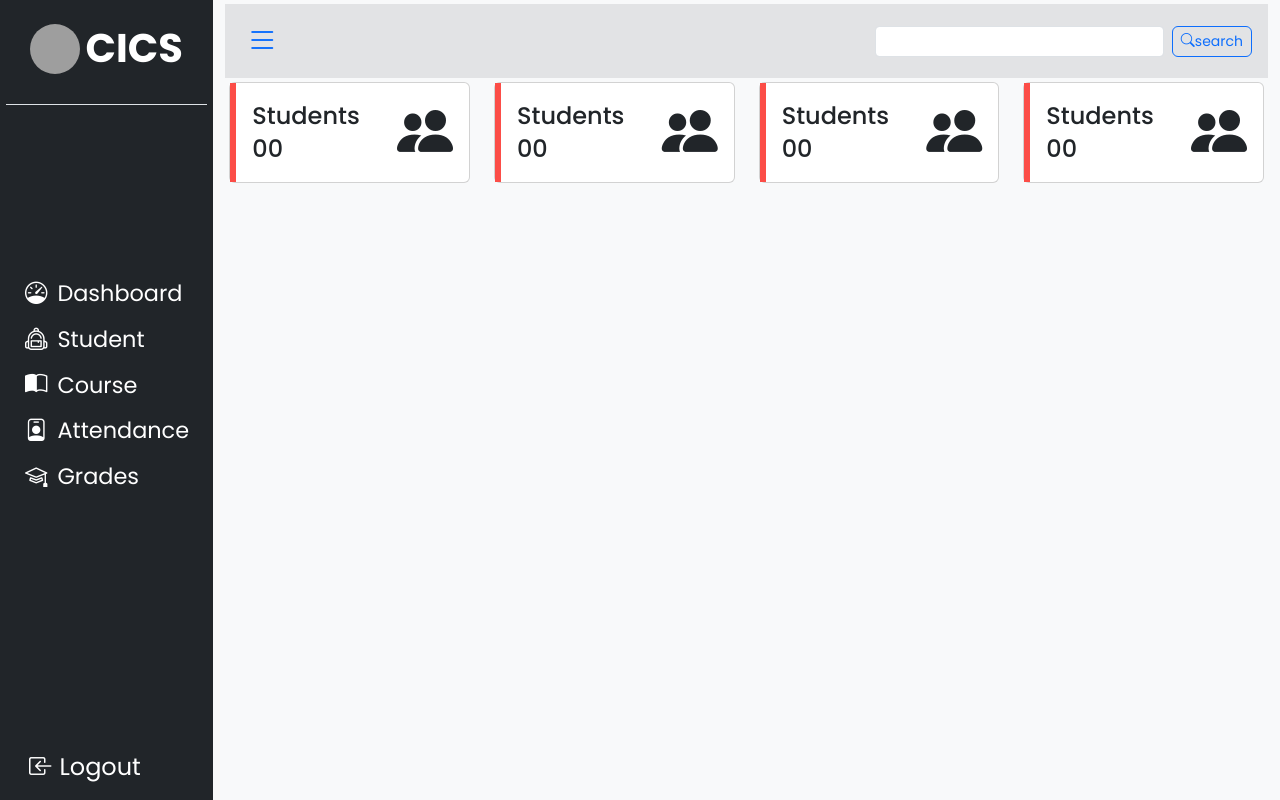
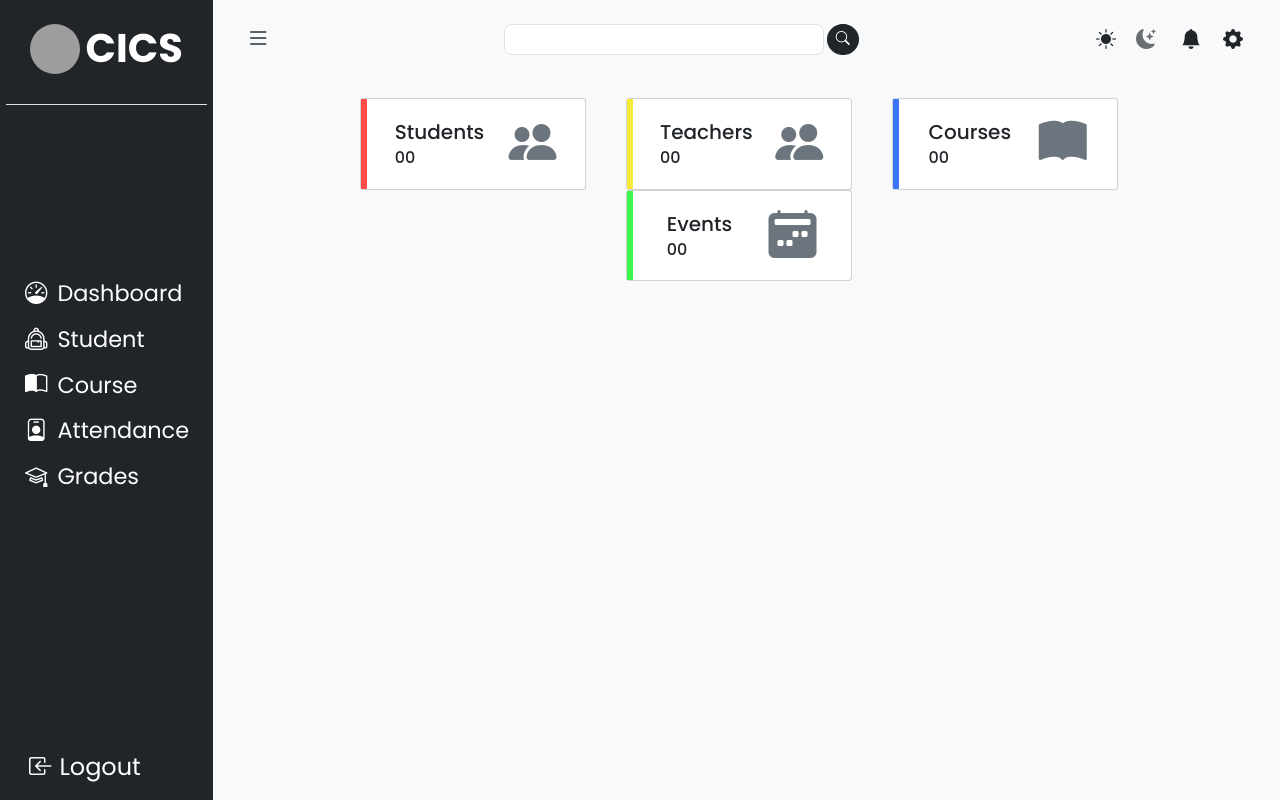
Before and after one commit to emikehenri/infosystem, a PHP site: page /component/dashboard.php in a window 1280 px wide. Run offline with PHP 8.4, Linux system fonts and the light colour scheme; some libraries are stand-ins or nearby versions; grey boxes are pictures that could not be loaded.

Commit message:
added jquery and some components in the dashboard

```diff
--- a/package.json
+++ b/package.json
@@ -2,6 +2,7 @@
   "dependencies": {
     "bootstrap": "^5.3.3",
     "bootstrap-icons": "^1.11.3",
+    "jquery": "^3.7.1",
     "sweetalert2": "^11.10.7",
     "typed.js": "^2.1.0"
   }
--- a/src/component/dashboard.css
+++ b/src/component/dashboard.css
@@ -18,6 +18,7 @@
     padding: 0;
     box-sizing: 0;
     font-family: var(--font-style);
+    cursor: pointer;
 }
 body{
   width: 100%;
@@ -63,8 +64,5 @@ body{
     gap: 10px;
 }
 .sidebars:hover{
-    color: #fccc65;
+    color: #fccc66;
 }
-.logout-container{
-
-}
--- a/src/component/dashboard.php
+++ b/src/component/dashboard.php
@@ -27,6 +27,9 @@
     --bg-200:#1f2b3e;
     --bg-300:#374357;
 }
+#sidecontent{
+    height: 100vh;
+}
 
 </style>
   </head>
@@ -35,7 +38,7 @@
       <div class = "container-fluid d-flex flex-xl-column ">
         <!-- sidebar & dashboard container -->
         <div class = "row px-0">
-            <div class = "col-xl-2 bg-dark p-0 d-flex flex-column justify-content-between" style = "height: 100vh;">
+            <div id = "sidecontent" class = " col-xl-2 bg-dark p-0 d-flex flex-column justify-content-between">
             <!-- logo section -->
               <div class = "logo-container p-4 border-bottom border-bottom-1">
                 <img src = "../../assets/cicslogo.jpg" alt = "cics logo" class = "logo rounded-circle">
@@ -90,78 +93,111 @@
             </div>
 
             <div class = "col-xl-10 bg-light">
-              <nav class = "navbar navbar-expand-xl bg-secondary-subtle mt-1">
-                  <div class = "container-fluid">
+              <nav class = "navbar navbar-expand-xl bg-light mt-1 rounded-1">
+                  <div class = "container-fluid py-1 d-flex flex-row justify-content-between align-items-center">
+                    <!-- menu icon -->
                     <button type = "submit" id = "menu" class = "btn btn-sm btn-none rounded-circle">
-                    <i class="bi bi-list fs-2 text-primary"></i>
+                    <i class="bi bi-list fs-4 text-dark"></i>
                     </button>
+                    <!-- search function -->
+                    <form class="d-flex flex-row align-items-center">
+                        <div class="input-group">
+                          <input type="search" class="form-control form-control-sm rounded-3 me-1" aria-label="search" style ="width: 20rem;">
+                            <button type="button" class="btn btn-sm btn-dark rounded-circle d-flex flex-row me-1">
+                          <i class="bi bi-search"></i>
+                             </button>
+                          </div>
+                      </form>
+                    <!-- setting, notif, dark and light -->
+                    <div class = "d-flex flex-row align-content-center">
+                      <div class = "btn-group me-2">
+                        <button type = "button" id = "light" class = "btn btn-none px-2 py-1 me-1">
+                        <i class="bi bi-brightness-high-fill  fs-5"></i>
+                        </button>
+                        <button type = "button" id = "dark" class = "btn btn-none px-2 py-1 disabled border border-0">
+                        <i class="bi bi-moon-stars-fill fs-5"></i>
+                        </button>
+                        <script>
+                          $(function(){
+                            $('#light').on('click', function(){
+                                $('#light').addClass('disabled border border-0');
+                                $('#dark').removeClass('disabled');
+                            });
 
-                    <form class = "d-flex flex-row align-items-center">
-                      <input type = "search" class = "form-control form-control-sm me-2" aria-label = "search">
-                      <button type = "search" class = "btn btn-sm btn-outline-primary rounded-2 d-flex flex-row me-1">
-                      <i class="bi bi-search"></i>
-                      search
+                            $('#dark').on('click',function(){
+                                $('#dark').addClass('disabled border border-0');
+                                $('#light').removeClass('disabled');
+                            });
+                        });
+                        </script>
+                      </div>
+                      <button class = "btn btn-none px-2 py-1 me-1">
+                      <i class="bi bi-bell-fill fs-5"></i>
                       </button>
-                    </form>
+                      <button class = "btn btn-none px-2 py-1 me-1">
+                      <i class="bi bi-gear-fill fs-5"></i>
+                      </button>
+                    </div>
                   </div>
               </nav>
-            <div id = "maindash" class = "container p-1">
-                <div class = "row">
-                  <div class = "col-xl-3 shadow-md">
-                      <div class = "card ">
-                        <div class = "card-body d-flex flex-row justify-content-between align-items-center" style = "border-left: 6px solid #fc4d47;">
+            <div id = "maindash" class = "container py-4">
+                <div class = "row d-flex justify-content-center">
+                  <div class = "col-xl-3 shadow-md me-3" style = "width: 250px;">
+                      <div class = "card rounded-1">
+                        <div class = "card-body d-flex flex-row justify-content-around align-items-center" style = "border-left: 6px solid #fc4d47;">
                           <div id = "seperate">
-                          <h4 class = "card-title" style= "font-family: var(--font-style);">Students</h4>
+                          <h5 class = "card-title" style= "font-family: var(--font-style);">Students</h5>
 
-                          <h4 class = "card-subtitle" style= "font-family: var(--font-style);">00</h4>
+                          <h6 class = "card-subtitle" style= "font-family: var(--font-style);">00</h6>
                               </div>
 
-                          <i class="bi bi-people-fill display-4"></i>
+                          <i class="bi bi-people-fill text-secondary display-5"></i>
                         </div>
                       </div>
                   </div>
 
-                  <div class = "col-xl-3">
-                  <div class = "card ">
-                        <div class = "card-body d-flex flex-row justify-content-between align-items-center" style = "border-left: 6px solid #fc4d47;">
+                  <div class = "col-xl-3 shadow-md me-3" style = "width: 250px;">
+                      <div class = "card rounded-1">
+                        <div class = "card-body d-flex flex-row justify-content-around align-items-center" style = "border-left: 6px solid #f7ea3a;">
                           <div id = "seperate">
-                          <h4 class = "card-title" style= "font-family: var(--font-style);">Students</h4>
+                          <h5 class = "card-title" style= "font-family: var(--font-style);">Teachers</h5>
 
-                          <h4 class = "card-subtitle" style= "font-family: var(--font-style);">00</h4>
+                          <h6 class = "card-subtitle" style= "font-family: var(--font-style);">00</h6>
                               </div>
 
-                          <i class="bi bi-people-fill display-4"></i>
+                          <i class="bi bi-people-fill text-secondary display-5"></i>
                         </div>
                       </div>
                   </div>
 
-                  <div class = "col-xl-3">
-                  <div class = "card ">
-                        <div class = "card-body d-flex flex-row justify-content-between align-items-center" style = "border-left: 6px solid #fc4d47;">
+                  <div class = "col-xl-3 shadow-md me-3" style = "width: 250px;">
+                      <div class = "card rounded-1">
+                        <div class = "card-body d-flex flex-row justify-content-around align-items-center" style = "border-left: 6px solid #3a76f7;">
                           <div id = "seperate">
-                          <h4 class = "card-title" style= "font-family: var(--font-style);">Students</h4>
+                          <h5 class = "card-title" style= "font-family: var(--font-style);">Courses</h5>
 
-                          <h4 class = "card-subtitle" style= "font-family: var(--font-style);">00</h4>
+                          <h6 class = "card-subtitle" style= "font-family: var(--font-style);">00</h6>
                               </div>
 
-                          <i class="bi bi-people-fill display-4"></i>
+                              <i class="bi bi-book-fill text-secondary display-5"></i>
                         </div>
                       </div>
                   </div>
 
-                  <div class = "col-xl-3">
-                  <div class = "card ">
-                        <div class = "card-body d-flex flex-row justify-content-between align-items-center" style = "border-left: 6px solid #fc4d47;">
+                  <div class = "col-xl-3 shadow-md me-3" style = "width: 250px;">
+                      <div class = "card rounded-1">
+                        <div class = "card-body d-flex flex-row justify-content-around align-items-center" style = "border-left: 6px solid #3af74a;">
                           <div id = "seperate">
-                          <h4 class = "card-title" style= "font-family: var(--font-style);">Students</h4>
+                          <h5 class = "card-title" style= "font-family: var(--font-style);">Events</h5>
 
-                          <h4 class = "card-subtitle" style= "font-family: var(--font-style);">00</h4>
+                          <h6 class = "card-subtitle" style= "font-family: var(--font-style);">00</h6>
                               </div>
 
-                          <i class="bi bi-people-fill display-4"></i>
+                              <i class="bi bi-calendar2-week-fill text-secondary display-5"></i>
                         </div>
                       </div>
                   </div>
+
                 </div>
             </div>
          </div>
```
Also changed, not shown: src/component/toggle-light.js (+9 -46 lines), package-lock.json.
